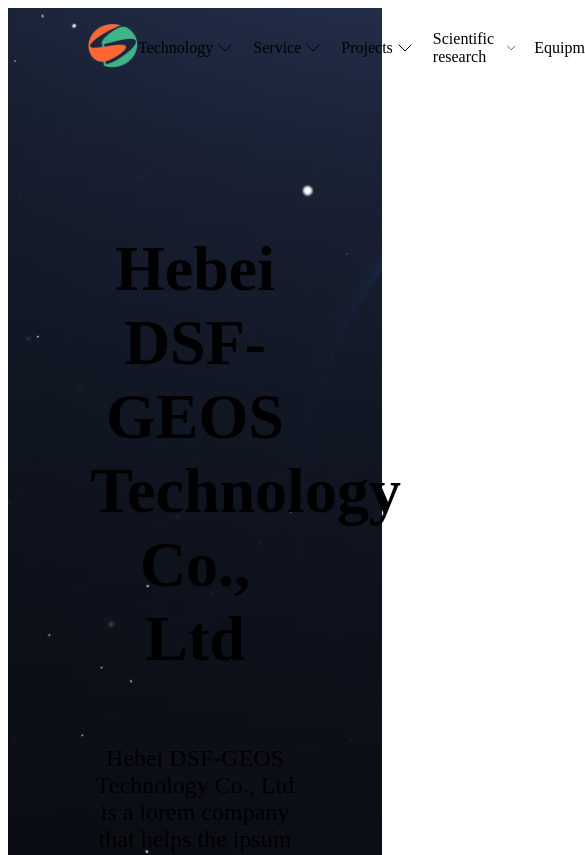
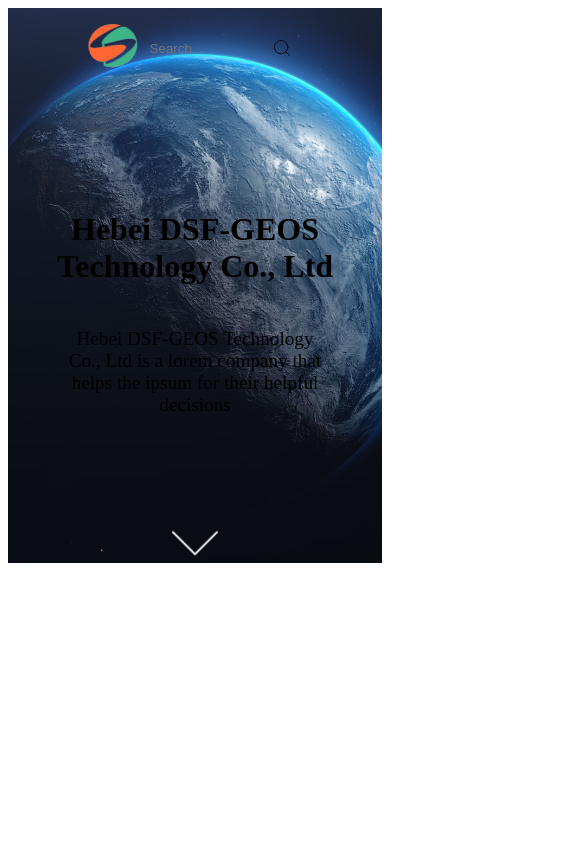
Before and after one commit to velaton618/dsfgeos, a Next.js app: page / in a window 390 px wide. Shown: the top 855 px of the page, 585 px wide, since content can reach past the window. Built offline with nearby package versions, Linux system fonts and the light colour scheme.

Commit message:
some adaptivity

```diff
--- a/src/app/page.module.sass
+++ b/src/app/page.module.sass
@@ -4,6 +4,8 @@
 	color: var(--fg)
 
 	background-image: url('../../public/background.png')
+	background-size: cover
+	background-position: center
 
 	.header
 		display: flex
@@ -94,13 +96,40 @@
 
 			.title
 				font-size: 4rem
-				width: 56%
 				text-align: center
 				color: var(--fg-light)
 
 			.description
 				font-size: 1.5rem
-				width: 56%
+				width: 50%
 				text-align: center
 				font-weight: normal
 				color: var(--fg-dark)
+
+@media (max-width: 1300px)
+	.container
+		.header
+			.navigation
+				display: none
+
+@media (max-width: 800px)
+	.container
+		.content
+			.text
+				.title
+					font-size: 3rem
+
+				.description
+					font-size: 1.2rem
+					width: 70%
+
+@media (max-width: 500px)
+	.container
+		.content
+			.text
+				.title
+					font-size: 2rem
+
+				.description
+					font-size: 1.2rem
+					width: 70%
--- a/src/app/page.tsx
+++ b/src/app/page.tsx
@@ -45,7 +45,7 @@
       </header>
       <div className={s.content}>
         <div className={s.text}>
-          <h1 className={s.title}>Hebei DSF-GEOS Technology Co., Ltd</h1>
+          <h1 className={s.title}>Hebei DSF-GEOS<br/>Technology Co., Ltd</h1>
           <h2 className={s.description}>
             Hebei DSF-GEOS Technology Co., Ltd is a lorem company that helps the
             ipsum for their helpful decisions
```
